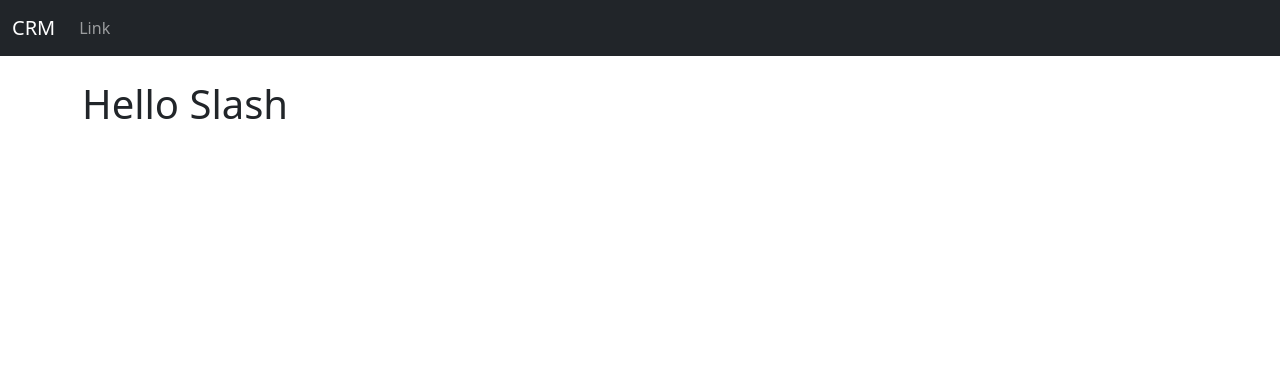
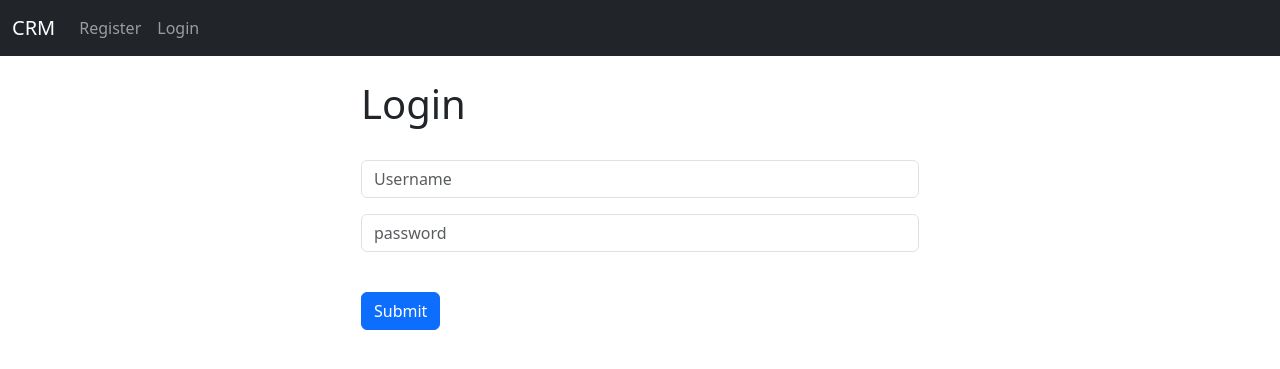
Before and after one commit to djslash9/django_main, a Django app: page / in a window 1280 px wide. Shown: the top 369 px of the page. Run offline with Django 5.2, Linux system fonts and the light colour scheme.

Commit message:
modified:   crm/templates/base.html 	modified:   crm/templates/home.html 	modified:   crm/templates/navbar.html 	new file:   crm/templates/register.html 	new file:   crm/webapp/forms.py 	modified:   crm/webapp/urls.py 	modified:   crm/webapp/views.py

```diff
--- a/crm/templates/base.html
+++ b/crm/templates/base.html
@@ -13,6 +13,18 @@
     <div class=container>
         <br>
 
+        {% if messages %}
+
+            {% for message in messages %}
+
+                <div class="alert alert-warning alert-dismissible fade show" role="alert">
+                    {{ message }}
+                </div>
+
+            {% endfor %}
+
+        {% endif %}
+
         {% block content %}
 
         {% endblock %}
--- a/crm/templates/home.html
+++ b/crm/templates/home.html
@@ -2,6 +2,34 @@
 
 {% block content %}
 
-    <h1>Hello Slash</h1>
+    <div class="col-md-6 offset-md-3">
+
+        {% if user.is_authenticated %}
+
+            <h1>Welcome user </h1>
+            <br>
+
+        {% else %}
+
+            <h1>Login</h1>
+            <br>
+
+            <form method="POST" action="{% url 'home' %}">
+                {% csrf_token %}
+
+                <form>
+                    <div class="mb-3">
+                    <input type="text" class="form-control" name="username" placeholder="Username" required>
+                    </div>
+                    <div class="mb-3">
+                    <input type="password" class="form-control" name="password" placeholder="password" required>
+                    </div>
+                    <br>
+                    <button type="submit" class="btn btn-primary">Submit</button>
+                </form>
+
+        {% endif %}
+
+    </div>
 
 {% endblock %}
--- a/crm/templates/navbar.html
+++ b/crm/templates/navbar.html
@@ -6,9 +6,19 @@
       </button>
       <div class="collapse navbar-collapse" id="navbarSupportedContent">
         <ul class="navbar-nav me-auto mb-2 mb-lg-0">
-          <li class="nav-item">
-            <a class="nav-link" href="#">Link</a>
-          </li>
+            {% if user.is_authenticated %}
+            <li class="nav-item">
+                <a class="nav-link" href="{% url 'logout' %}">Logout</a>
+            </li>
+            {% else %}
+            <li class="nav-item">
+                <a class="nav-link" href="{% url 'register' %}">Register</a>
+            </li>
+            <li class="nav-item">
+                <a class="nav-link" href="{% url 'home' %}">Login</a>
+            </li>
+
+            {% endif %}
         </ul>
       </div>
     </div>
--- a/crm/webapp/urls.py
+++ b/crm/webapp/urls.py
@@ -3,4 +3,9 @@ from . import views
 
 urlpatterns = [
     path('', views.home, name='home'),
+    # path('login/', views.login_view, name='login'),
+    path('logout/', views.logout_view, name='logout'),
+    path('register/', views.register_view, name='register'),
+
+
 ]
--- a/crm/webapp/views.py
+++ b/crm/webapp/views.py
@@ -1,4 +1,48 @@
-from django.shortcuts import render
+from django.shortcuts import render, redirect
+from django.contrib.auth import authenticate, login, logout
+from django.contrib import messages
+from .forms import RegistrationForm
 
 def home(request):
-    return render(request, 'home.html', {})
+    # check the logged in user
+    if request.method =='POST':
+        username = request.POST['username']
+        password = request.POST['password']
+
+        # Authenticate the user
+        user = authenticate(request, username=username, password=password)
+
+        if user is not None:
+            login(request, user)
+            messages.success(request, 'You have successfully logged in')
+
+            # redirect to the original page
+            return redirect('home')
+        else:
+            messages.error(request, 'Invalid username or password')
+            return redirect('home')
+    else:
+        return render(request, 'home.html', {})
+
+def logout_view(request):
+    logout(request)
+    messages.info(request, 'You have been logged out')
+    return redirect('home')
+
+def register_view(request):
+    if request.method =='POST':
+        form = RegistrationForm(request.POST)
+        if form.is_valid():
+            form.save()
+            # Authenticate and login the user
+            username = form.cleaned_data.get('username')
+            password = form.cleaned_data.get('password1')
+            user = authenticate(username=username, password=password)
+            login(request, user)
+            messages.success(request, 'You are successfully registered and welcome to the site!')
+            return redirect('home')
+    else:
+        form = RegistrationForm()
+
+    # Ensure that the function always returns an HttpResponse object
+    return render(request, 'register.html', {'form': form})
```
Also changed, not shown: crm/templates/register.html (added, +27 -0 lines), crm/webapp/forms.py (added, +24 -0 lines).
